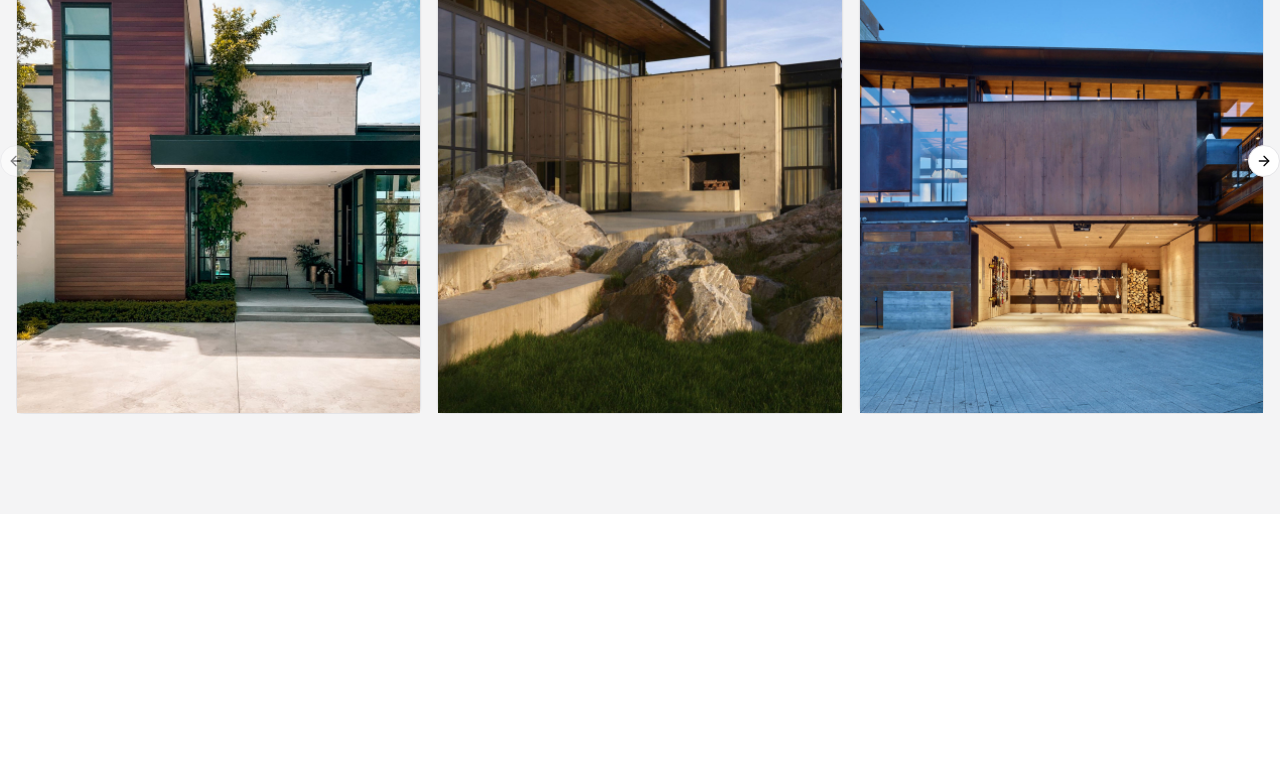
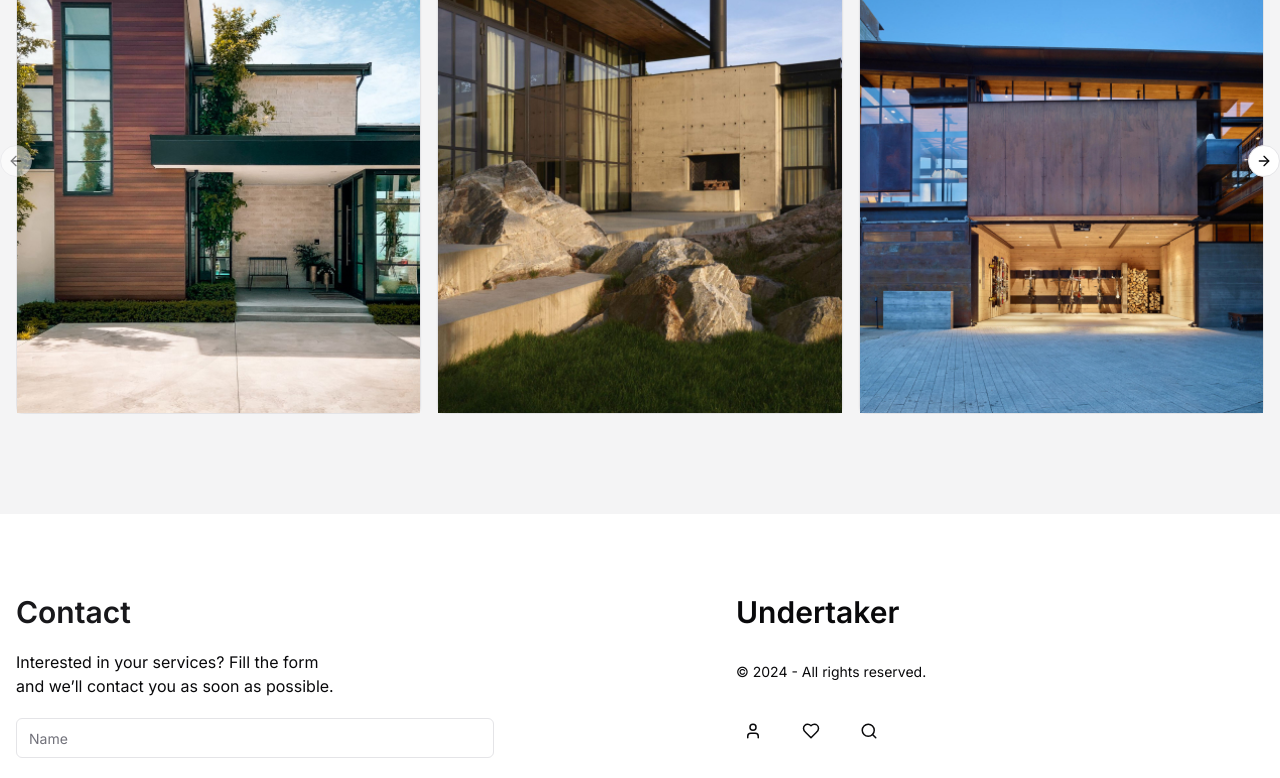
Before and after one commit to jhonatan-oliveiradev/undertaker-landingpage, a Next.js app: page / in a window 1280 px wide. Shown: the part 2000-2778 px from the top of the page. Before the commit the page ends 2514 px from the top, so only its background shows below. Built offline with nearby package versions, Linux system fonts and the light colour scheme.

Commit message:
:construction: feat: add Contact Section

```diff
--- a/app/page.tsx
+++ b/app/page.tsx
@@ -2,6 +2,7 @@ import Header from "@/components/layout/header";
 import AboutSection from "@/components/layout/about";
 import HeroSection from "@/components/layout/hero-section";
 import ShowcaseSection from "@/components/layout/showcase";
+import ContactSection from "@/components/layout/contact";
 
 export default function Home() {
 	return (
@@ -11,6 +12,7 @@ export default function Home() {
 				<HeroSection />
 				<AboutSection />
 				<ShowcaseSection />
+				<ContactSection />
 			</main>
 		</>
 	);
--- /dev/null
+++ b/components/layout/contact.tsx
@@ -0,0 +1,64 @@
+import Link from "next/link";
+import { Input } from "../ui/input";
+import { Button } from "../ui/button";
+import { Textarea } from "../ui/textarea";
+import { DefaultContainer } from "../default-container";
+import { HeartIcon, SearchIcon, UserIcon } from "lucide-react";
+
+const ContactSection = () => {
+	return (
+		<DefaultContainer>
+			<section
+				className="py-20 flex justify-between"
+				style={{ height: "100%" }}
+			>
+				{" "}
+				<div className="w-[720px]">
+					<div className="max-w-[330px]">
+						<h2 className="text-2xl md:text-3xl font-semibold text-zinc-900 mb-5">
+							Contact
+						</h2>
+						<p>
+							Interested in your services? Fill the form and we’ll contact you
+							as soon as possible.
+						</p>
+					</div>
+					<form action="" className="max-w-[478px]">
+						<Input type="text" placeholder="Name" className="mt-5" />
+						<Input type="email" placeholder="Email" className="mt-5" />
+						<Textarea placeholder="Type your message here." className="mt-5" />
+						<Button className="w-full mt-5">Send Message</Button>
+					</form>
+				</div>
+				<div className="flex flex-col justify-end h-full gap-8">
+					{" "}
+					<Link href="/">
+						<span className="text-3xl font-semibold">Undertaker</span>
+					</Link>
+					<span className="text-sm">
+						© {new Date().getFullYear()} - All rights reserved.
+					</span>
+					<ul className="flex items-center gap-6">
+						<li className="hover:bg-zinc-900 hover:text-zinc-100 transition-all p-2 rounded-full">
+							<Link href="#">
+								<UserIcon size={18} />
+							</Link>
+						</li>
+						<li className="hover:bg-zinc-900 hover:text-zinc-100 transition-all p-2 rounded-full">
+							<Link href="#">
+								<HeartIcon size={18} />
+							</Link>
+						</li>
+						<li className="hover:bg-zinc-900 hover:text-zinc-100 transition-all p-2 rounded-full">
+							<Link href="#">
+								<SearchIcon size={18} />
+							</Link>
+						</li>
+					</ul>
+				</div>
+			</section>
+		</DefaultContainer>
+	);
+};
+
+export default ContactSection;
--- a/components/layout/header.tsx
+++ b/components/layout/header.tsx
@@ -27,20 +27,22 @@ const Header = () => {
 	return (
 		<DefaultContainer className="pb-4">
 			<header className="flex items-center justify-between h-20 w-full">
-				<span className="text-3xl font-semibold">Undertaker</span>
+				<Link href="/">
+					<span className="text-3xl font-semibold">Undertaker</span>
+				</Link>
 				<div>{renderLinks()}</div>
 				<ul className="flex items-center gap-6">
-					<li>
+					<li className="hover:bg-zinc-900 hover:text-zinc-100 transition-all p-2 rounded-full">
 						<Link href="#">
 							<UserIcon />
 						</Link>
 					</li>
-					<li>
+					<li className="hover:bg-zinc-900 hover:text-zinc-100 transition-all p-2 rounded-full">
 						<Link href="#">
 							<HeartIcon />
 						</Link>
 					</li>
-					<li>
+					<li className="hover:bg-zinc-900 hover:text-zinc-100 transition-all p-2 rounded-full">
 						<Link href="#">
 							<SearchIcon />
 						</Link>
--- a/components/layout/showcase.tsx
+++ b/components/layout/showcase.tsx
@@ -8,9 +8,9 @@ const ShowcaseSection = () => {
 			<DefaultContainer>
 				<section className="h-[1335px] md:h-[850px] flex flex-col items-center justify-center w-full mx-auto">
 					<div className="flex flex-col items-center justify-center mb-8">
-						<h1 className="text-2xl mt-64 md:-mt-0 md:text-3xl font-semibold text-zinc-900 mb-5">
+						<h2 className="text-2xl mt-64 md:-mt-0 md:text-3xl font-semibold text-zinc-900 mb-5">
 							Showcase
-						</h1>
+						</h2>
 						<p className="max-w-[768px] text-sm md:text-lg text-center text-zinc-800 leading-relaxed">
 							Discover a showcase of our finest projects, each a testament to
 							innovative design and meticulous craftsmanship that transforms
--- /dev/null
+++ b/components/ui/input.tsx
@@ -0,0 +1,25 @@
+import * as React from "react"
+
+import { cn } from "@/lib/utils"
+
+export interface InputProps
+  extends React.InputHTMLAttributes<HTMLInputElement> {}
+
+const Input = React.forwardRef<HTMLInputElement, InputProps>(
+  ({ className, type, ...props }, ref) => {
+    return (
+      <input
+        type={type}
+        className={cn(
+          "flex h-10 w-full rounded-md border border-input bg-background px-3 py-2 text-sm ring-offset-background file:border-0 file:bg-transparent file:text-sm file:font-medium placeholder:text-muted-foreground focus-visible:outline-none focus-visible:ring-2 focus-visible:ring-ring focus-visible:ring-offset-2 disabled:cursor-not-allowed disabled:opacity-50",
+          className
+        )}
+        ref={ref}
+        {...props}
+      />
+    )
+  }
+)
+Input.displayName = "Input"
+
+export { Input }
--- /dev/null
+++ b/components/ui/textarea.tsx
@@ -0,0 +1,24 @@
+import * as React from "react"
+
+import { cn } from "@/lib/utils"
+
+export interface TextareaProps
+  extends React.TextareaHTMLAttributes<HTMLTextAreaElement> {}
+
+const Textarea = React.forwardRef<HTMLTextAreaElement, TextareaProps>(
+  ({ className, ...props }, ref) => {
+    return (
+      <textarea
+        className={cn(
+          "flex min-h-[80px] w-full rounded-md border border-input bg-background px-3 py-2 text-sm ring-offset-background placeholder:text-muted-foreground focus-visible:outline-none focus-visible:ring-2 focus-visible:ring-ring focus-visible:ring-offset-2 disabled:cursor-not-allowed disabled:opacity-50",
+          className
+        )}
+        ref={ref}
+        {...props}
+      />
+    )
+  }
+)
+Textarea.displayName = "Textarea"
+
+export { Textarea }
```
